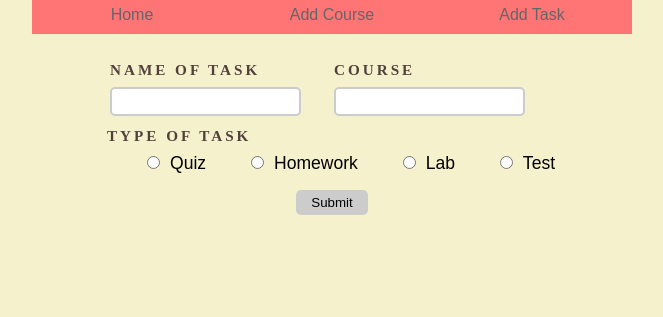
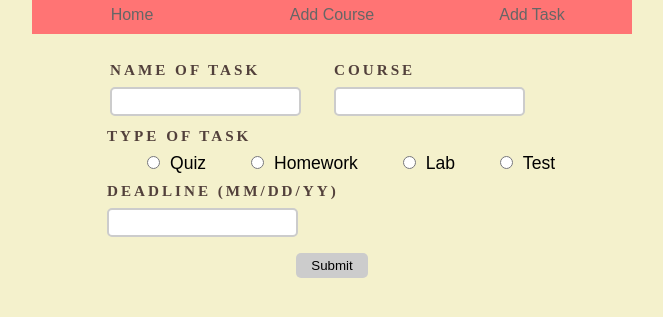
Before and after one commit to jchen2186/EduTize, a Flask app: page /new-task in a window 1280 px wide. Shown: the part 172-489 px from the top of the page, without its empty margins (308-971 px from the left). Run offline with Flask 2, Linux system fonts and the light colour scheme; the visitor is signed in with stand-in values (Sample User, id 1).

Commit message:
minor change

```diff
--- a/app/templates/new_task.html
+++ b/app/templates/new_task.html
@@ -29,6 +29,8 @@
       <input type="radio" name="category" value="test">Test
     </span>
 
+<h1>Deadline (mm/dd/yy)</h1> <input type="text" name="deadline">
+
 <p></p>
 <center>
   <input type="submit" value="Submit">
```
